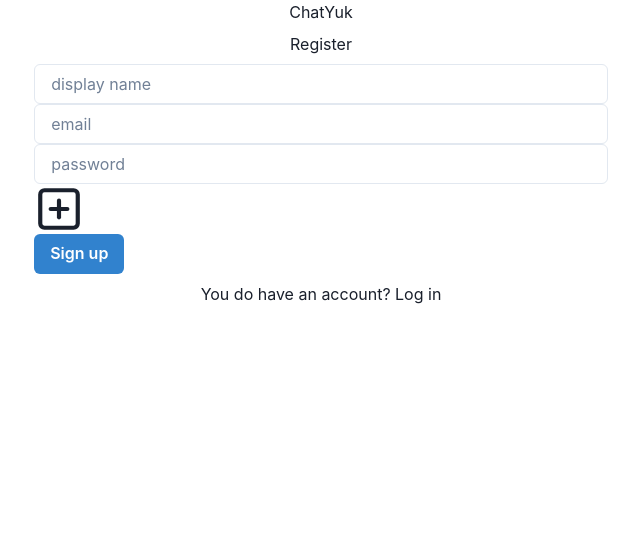
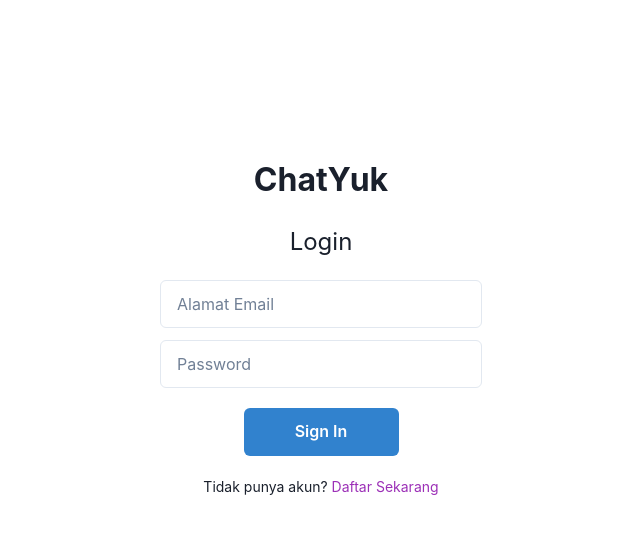
Before and after one commit to DaffaAdityaDev/ChatYuk, a React (Create React App) app: page / in a window 1280 px wide. Shown: the top 534 px of the page, without its empty margins (319-959 px from the left). Built offline with nearby package versions, Linux system fonts and the light colour scheme.

Commit message:
Login add Login Page

```diff
--- a/src/App.js
+++ b/src/App.js
@@ -1,10 +1,9 @@
-import Register from "./pages/Register";
-
+import Login from "./pages/Login";
 
 function App() {
   return (
     <div className="App">
-      <Register />
+      <Login />
     </div>
   );
 }
--- a/src/pages/Login.jsx
+++ b/src/pages/Login.jsx
@@ -1,8 +1,20 @@
 import React from 'react'
+import { Container, Center, Text, Stack, Input, Button, Link } from '@chakra-ui/react'
 
 function Login() {
   return (
-    <div>Login</div>
+    <Container>
+      <Center display='flex' height='652px' justifyContent='center' alignItems='center' flexDirection='column' gap='20px'>
+        <Text fontSize='32px' as='b'>ChatYuk</Text>
+        <Text fontSize='24px'>Login</Text>
+        <Stack spacing='3'>
+          <Input height='48px' width='322px' placeholder='Alamat Email' />
+          <Input height='48px' width='322px' placeholder='Password' />
+        </Stack>
+        <Button height='48px' width='155px' colorScheme='blue'>Sign In</Button>
+        <Text fontSize='14px'>Tidak punya akun? <Link color='#9C30B7' href='#'>Daftar Sekarang</Link></Text>
+      </Center>
+    </Container>
   )
 }
 
```
Also changed, not shown: 1 other file (tests, documents, lock files or other folders).
